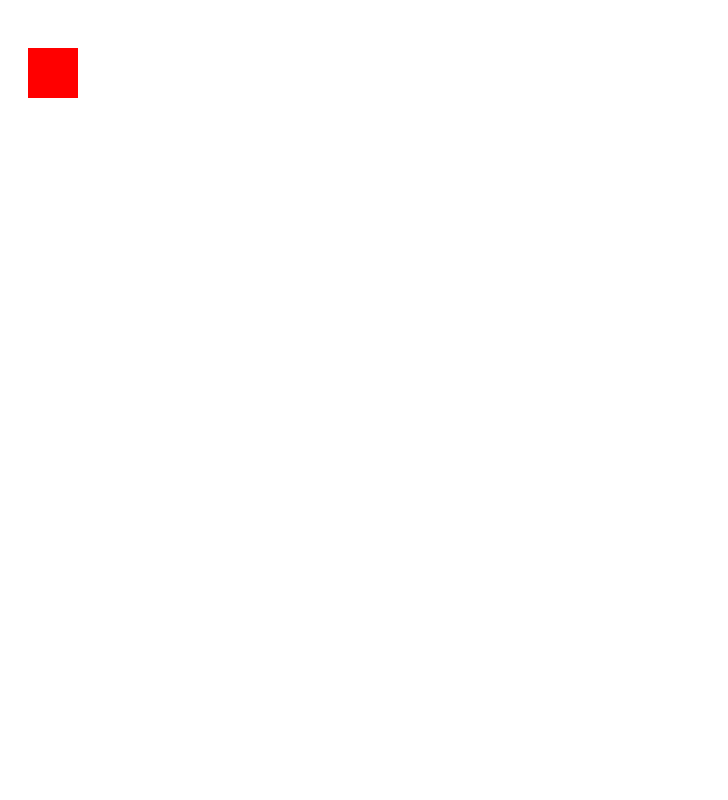
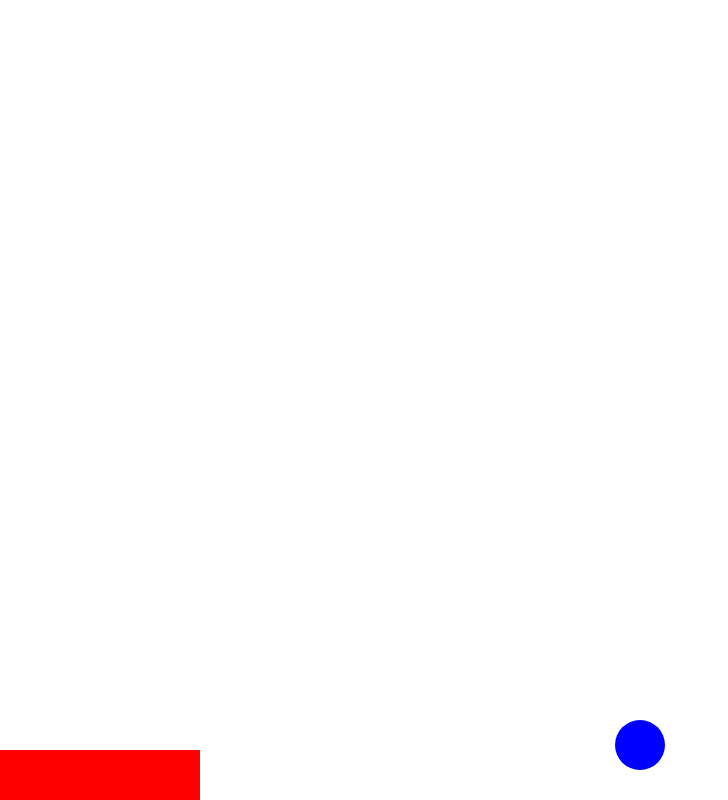
Before and after one commit to Wolwer1nE/ping-pong-test, a website built with Parcel: page index.html in a window 1280 px wide. Shown: the whole page, without its empty margins (0-728 px from the left). Built offline with nearby package versions, Linux system fonts and the light colour scheme.

Commit message:
Game loop implemented

```diff
--- a/index.html
+++ b/index.html
@@ -3,6 +3,11 @@
 <head>
 	<title>Ping Pong Test</title>
 	<meta charset="UTF-8" />
+  <style>
+    * { margin:0; padding:0; }
+    html, body { width:100%; height:100%; }
+    canvas { display:block; }
+  </style>
 </head>
 
 <body>
--- a/src/index.js
+++ b/src/index.js
@@ -1,8 +1,111 @@
-const canvas = document.getElementById("cnvs")
-const ctx = canvas.getContext("2d")
+;(function() {
 
-ctx.beginPath()
-ctx.rect(20, 40, 50, 50)
-ctx.fillStyle = "#FF0000"
-ctx.fill()
-ctx.closePath()
+  const canvas = document.getElementById("cnvs");
+  canvas.width = window.innerWidth;
+  canvas.height = window.innerHeight;
+
+  const platform = {
+    width: 400,
+    height: 50,
+  };
+  const gameState = {
+    redSqure: {
+      x: 100,
+      y: canvas.height - platform.height/2,
+      width: platform.width,
+      height: platform.height
+    },
+    pointer: {
+      x: 0,
+      y: 0,
+    },
+    ball:{
+      x:canvas.width/2,
+      y:0,
+      radius: 25,
+      vx:0,
+      vy:5
+    },
+  tickLength: 50
+  };
+
+  canvas.addEventListener('mousemove', onMouseMove, false);
+  canvas.addEventListener("click", onMouseClick, false);
+
+  function onMouseMove(e) {
+    gameState.pointer.x = e.pageX;
+    gameState.pointer.y = e.pageY
+  }
+
+  function onMouseClick(e) {
+    window.cancelAnimationFrame( gameState.stopCycle );
+  }
+  function queueUpdates( numTicks ) {
+    for(let i=0; i < numTicks; i++) {
+      gameState.lastTick = gameState.lastTick + gameState.tickLength;
+      update( gameState.lastTick );
+    }
+  }
+  function draw(tFrame) {
+    const context = canvas.getContext('2d');
+
+    // clear canvas
+    context.clearRect(0, 0, canvas.width, canvas.height);
+
+    const {x, y, width, height} = gameState.redSqure;
+
+    context.beginPath();
+    context.rect(x - width/ 2, y - height/2, width, height);
+    context.fillStyle = "#FF0000";
+    context.fill();
+    context.closePath();
+
+    const ball = gameState.ball;
+
+    context.beginPath();
+    context.arc(ball.x, ball.y, ball.radius, 0, 2*Math.PI);
+    context.fillStyle = "#0000FF";
+    context.fill();
+    context.closePath();
+
+  }
+  function update(tick) {
+    const vx = (gameState.pointer.x - gameState.redSqure.x) / 10;
+    gameState.redSqure.x += vx;
+    gameState.ball.y += gameState.ball.vy;
+    gameState.ball.y += gameState.ball.vx;
+
+    if (gameState.ball.y >= canvas.height)
+    {
+      gameState.ball.vy = -10;
+      gameState.ball.y += gameState.ball.vx
+    }
+    else if  (gameState.ball.y <= 0)
+    {
+      gameState.ball.vy =  10
+    }
+  }
+
+  function run(tFrame) {
+    gameState.stopCycle = window.requestAnimationFrame( run );
+
+    const nextTick = gameState.lastTick + gameState.tickLength;
+    let numTicks = 0;
+
+    if (tFrame > nextTick) {
+      const timeSinceTick = tFrame - gameState.lastTick;
+      numTicks = Math.floor( timeSinceTick / gameState.tickLength );
+    }
+    queueUpdates( numTicks );
+    draw( tFrame );
+    gameState.lastRender = tFrame;
+  }
+
+  function setup() {
+    gameState.lastTick = performance.now();
+    gameState.lastRender = gameState.lastTick;
+  }
+
+  setup();
+  run();
+})();
```
